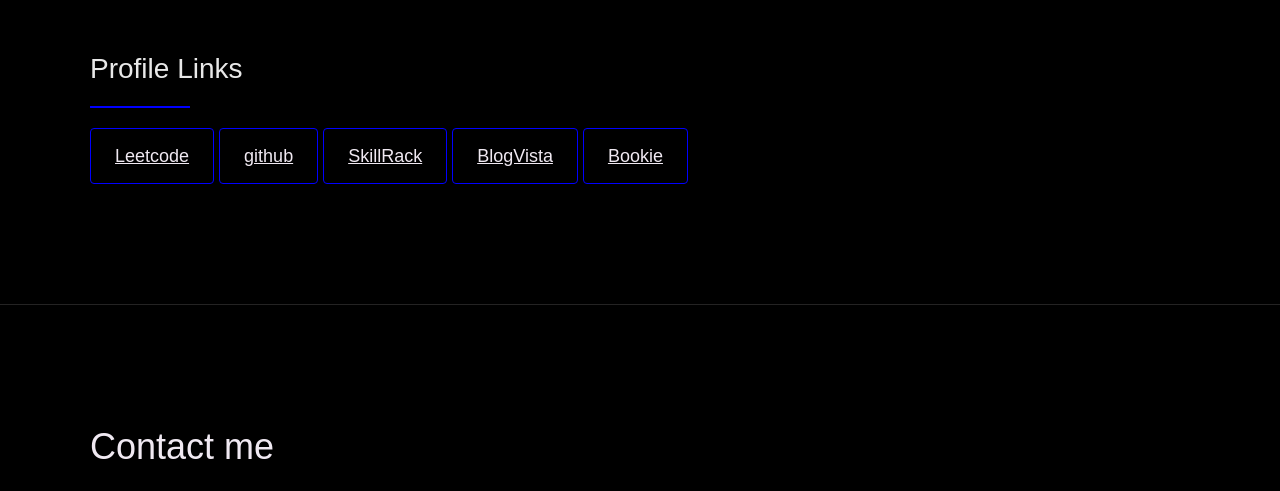
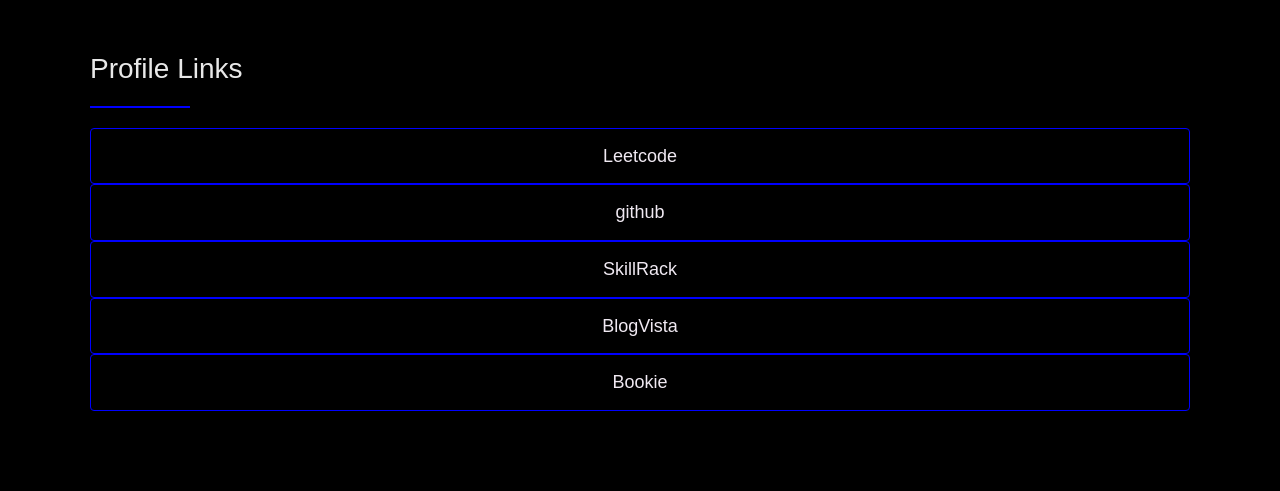
Before and after one commit to Rovind16/rovindportfolio, a plain HTML site: page rovind-portfolio/index.html in a window 1280 px wide. Shown: the part 3920-4411 px from the top of the page. Drawn offline with Linux system fonts and the light colour scheme; a web font is replaced by a local one.

Commit message:
Update index.css

```diff
--- a/rovind-portfolio/index.css
+++ b/rovind-portfolio/index.css
@@ -286,7 +286,15 @@ html {
     }
 }
 
-
+#ll{
+    text-align: center;
+    display: grid;
+    grid-template-columns: 1fr ;
+    grid-gap: 1px;
+}
+#ll a{
+    text-decoration: none;
+}
 
 body {
     font-size: var(--font-size-small);
@@ -519,7 +527,6 @@ body:not(.user-is-tabbing) a:focus {
     font-family: sans-serif;
 }
 
-/* ----- Back to Top ----- */
 
 .back-to-top {
     position: fixed;
```
